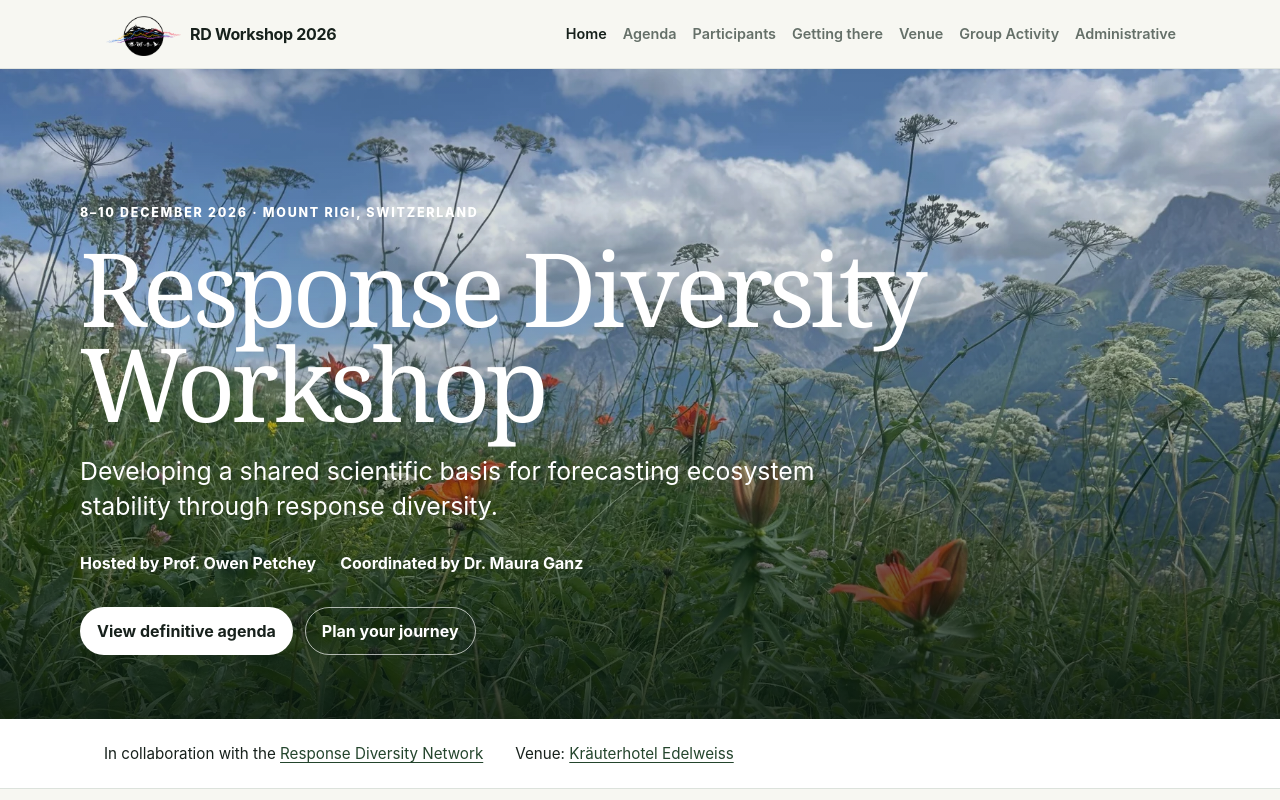
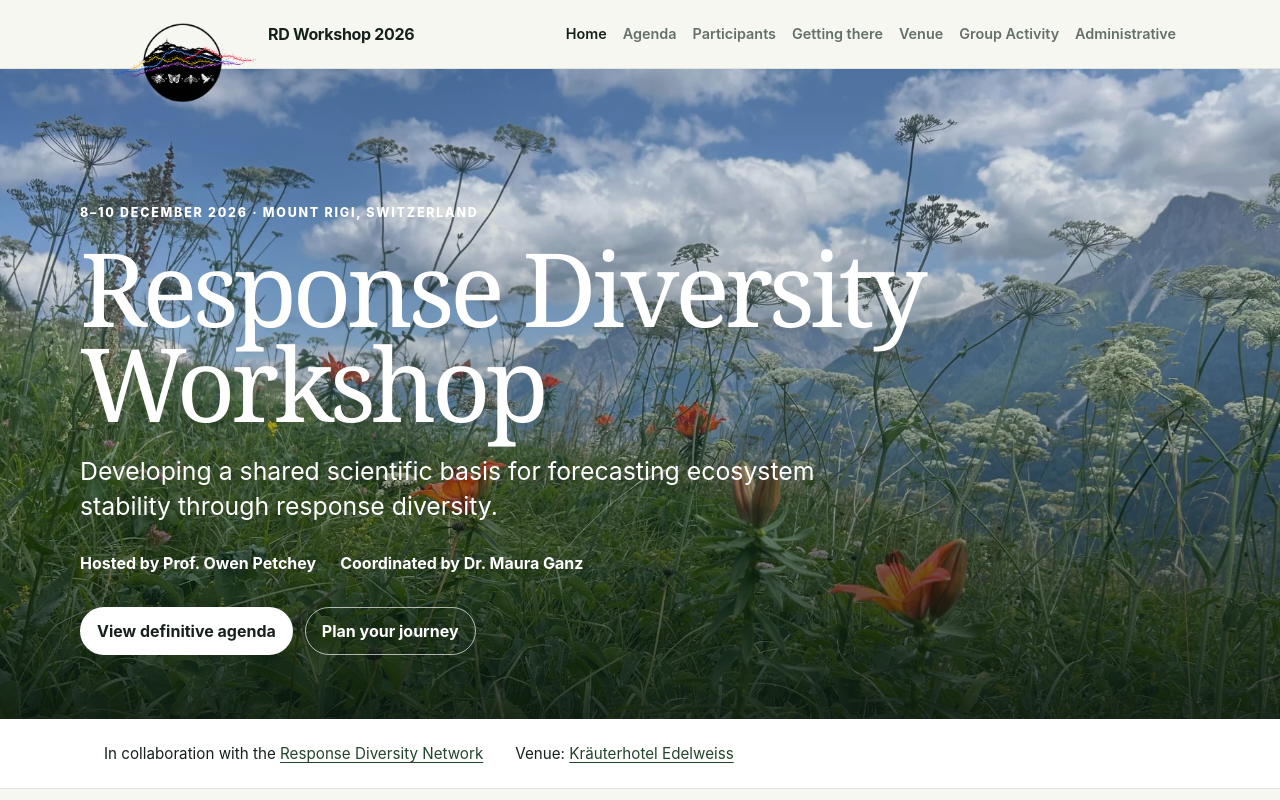
Before and after one commit to ResponseDiversityNetwork/RD-Workshop-2026, a plain HTML site: page index.html in a window 1280 px wide. Shown: the top 800 px of the page. Drawn offline with Linux system fonts and the light colour scheme.

Commit message:
final fixes - hopefully

```diff
--- a/assets/css/style.css
+++ b/assets/css/style.css
@@ -69,11 +69,19 @@ img { max-width: 100%; display: block; }
   white-space: nowrap;
 }
 .brand-logo {
-  width: 80px;
-  height: 44px;
+  width: 100px;
+  height: 56px;
   object-fit: contain;
   flex: none;
-  margin: -4px 0 -8px;
+  margin: -6px 0 -10px;
+}
+.home-page .brand-logo {
+  width: 158px;
+  height: 88px;
+  margin: -10px 0 -42px;
+  position: relative;
+  top: 12px;
+  z-index: 101;
 }
 .nav-links {
   list-style: none;
@@ -401,7 +409,8 @@ figcaption { color: var(--muted); font-size: .9rem; margin-top: 12px; }
 @media (max-width: 620px) {
   .nav-wrap { padding: 0 18px; }
   .brand { font-size: .92rem; }
-  .brand-logo { width: 68px; height: 38px; }
+  .brand-logo { width: 82px; height: 46px; }
+  .home-page .brand-logo { width: 116px; height: 66px; margin-bottom: -28px; top: 8px; }
   .hero { min-height: 590px; }
   .hero-inner { width: min(100% - 36px, var(--max)); padding-bottom: 42px; }
   .hero h1 { font-size: clamp(3rem, 16vw, 4.8rem); }
--- a/index.html
+++ b/index.html
@@ -1,5 +1,5 @@
 <!doctype html>
-<html lang="en"><head><meta charset="utf-8"><meta name="viewport" content="width=device-width,initial-scale=1"><meta name="description" content="Response Diversity Workshop 2026 at Mount Rigi."><title>Home · Response Diversity Workshop 2026</title><link rel="stylesheet" href="assets/css/style.css"></head><body>
+<html lang="en"><head><meta charset="utf-8"><meta name="viewport" content="width=device-width,initial-scale=1"><meta name="description" content="Response Diversity Workshop 2026 at Mount Rigi."><title>Home · Response Diversity Workshop 2026</title><link rel="stylesheet" href="assets/css/style.css"></head><body class="home-page">
 <a class="skip-link" href="#main">Skip to content</a>
 <header class="site-header"><nav class="nav-wrap" aria-label="Main navigation"><a class="brand" href="index.html"><img class="brand-logo" src="assets/images/rigi-ws-logo.png" alt="">RD Workshop 2026</a><button class="menu-toggle" type="button" aria-expanded="false" aria-controls="main-nav">Menu</button><ul class="nav-links" id="main-nav"><li><a class="active" href="index.html">Home</a></li><li><a href="agenda.html">Agenda</a></li><li><a href="participants.html">Participants</a></li><li><a href="travel.html">Getting there</a></li><li><a href="venue.html">Venue</a></li><li><a href="rigi.html">Group Activity</a></li><li><a href="administrative.html">Administrative</a></li></ul></nav></header>
 <main id="main">
```
